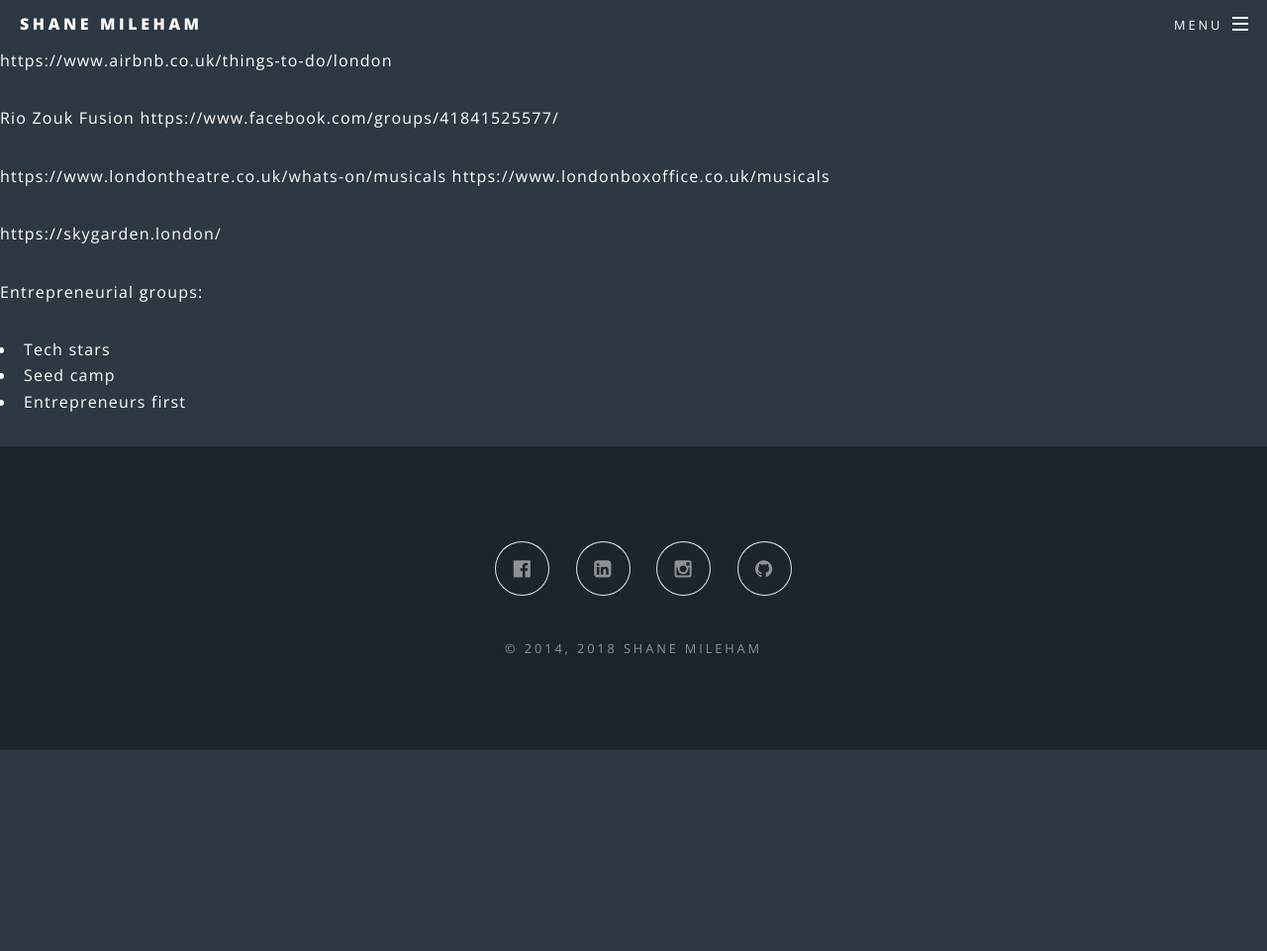
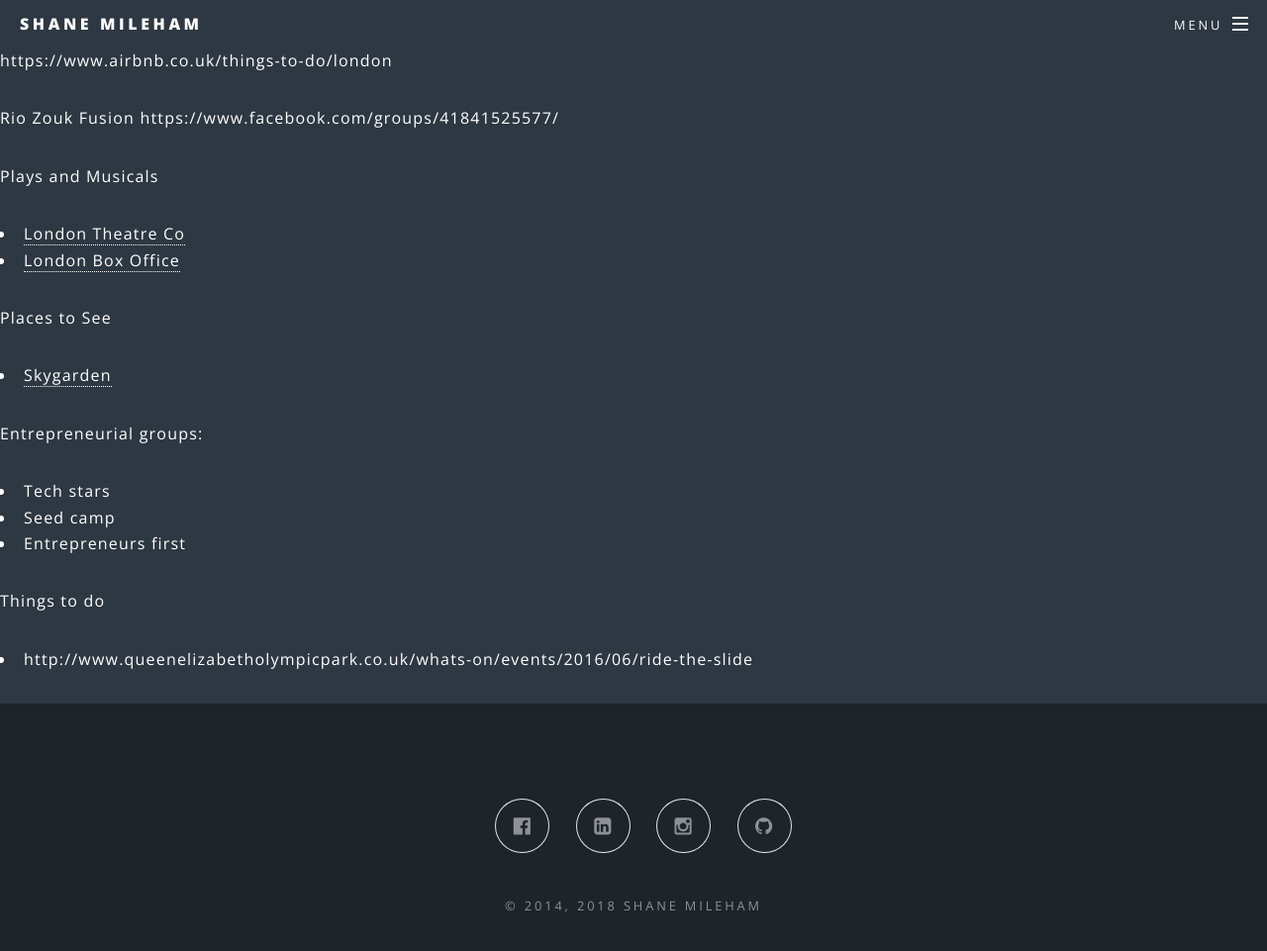
Before and after one commit to shanemileham/shanemileham.github.io, a Jekyll site: the page built from _kb/travel/london.md, in a window 1280 px wide and 1018 px high. Shown: the top 961 px of the window at 99% size. Built offline with Jekyll 4.4.1, drawn with Linux system fonts in a browser that asks for light colours; comment, search, counter and statistics services are not loaded.

Commit message:
London += slide

```diff
--- a/_kb/travel/london.md
+++ b/_kb/travel/london.md
@@ -7,15 +7,17 @@ https://www.airbnb.co.uk/things-to-do/london
 Rio Zouk Fusion
 https://www.facebook.com/groups/41841525577/
 
-https://www.londontheatre.co.uk/whats-on/musicals
-https://www.londonboxoffice.co.uk/musicals
+Plays and Musicals
+- [London Theatre Co](https://www.londontheatre.co.uk/whats-on/musicals)
+- [London Box Office](https://www.londonboxoffice.co.uk/musicals)
 
-
-
-https://skygarden.london/
-
+Places to See
+- [Skygarden](https://skygarden.london/)
 
 Entrepreneurial groups:
 - Tech stars
 - Seed camp
 - Entrepreneurs first
+
+Things to do
+- http://www.queenelizabetholympicpark.co.uk/whats-on/events/2016/06/ride-the-slide
```
